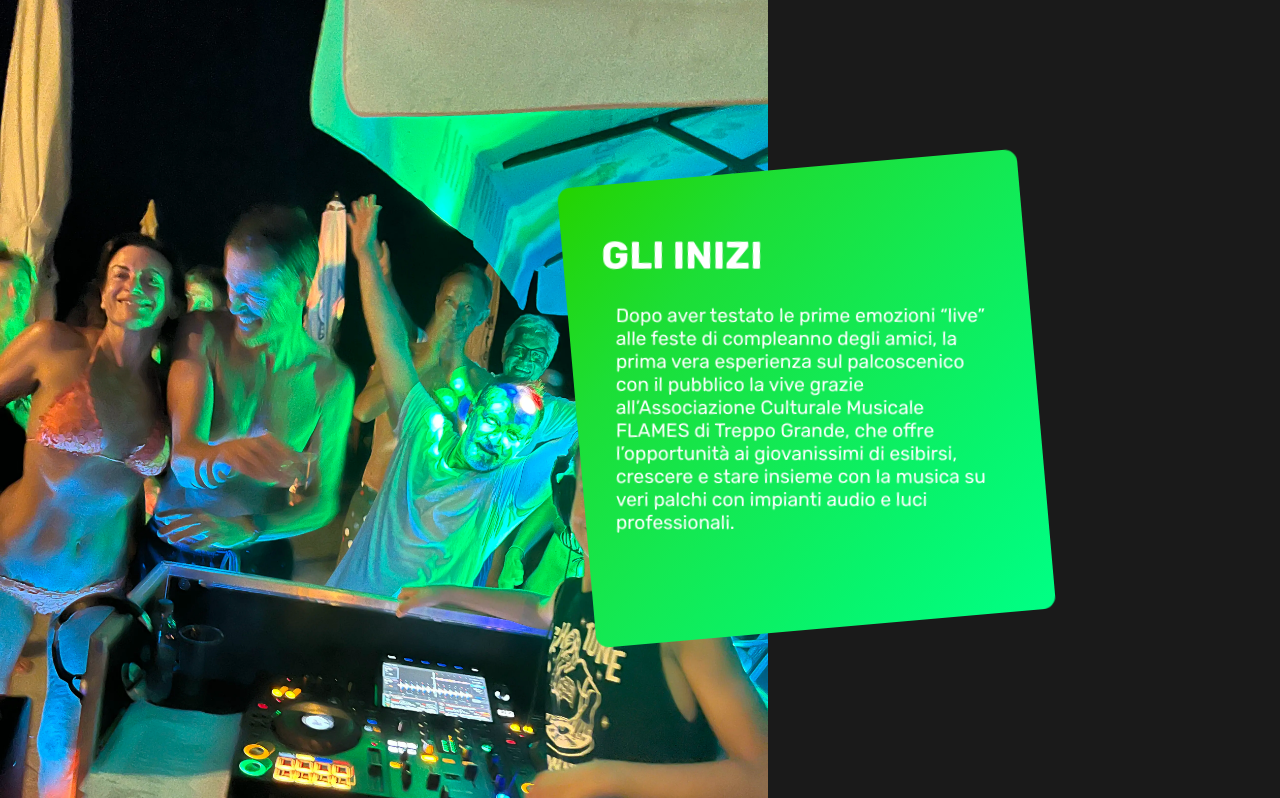
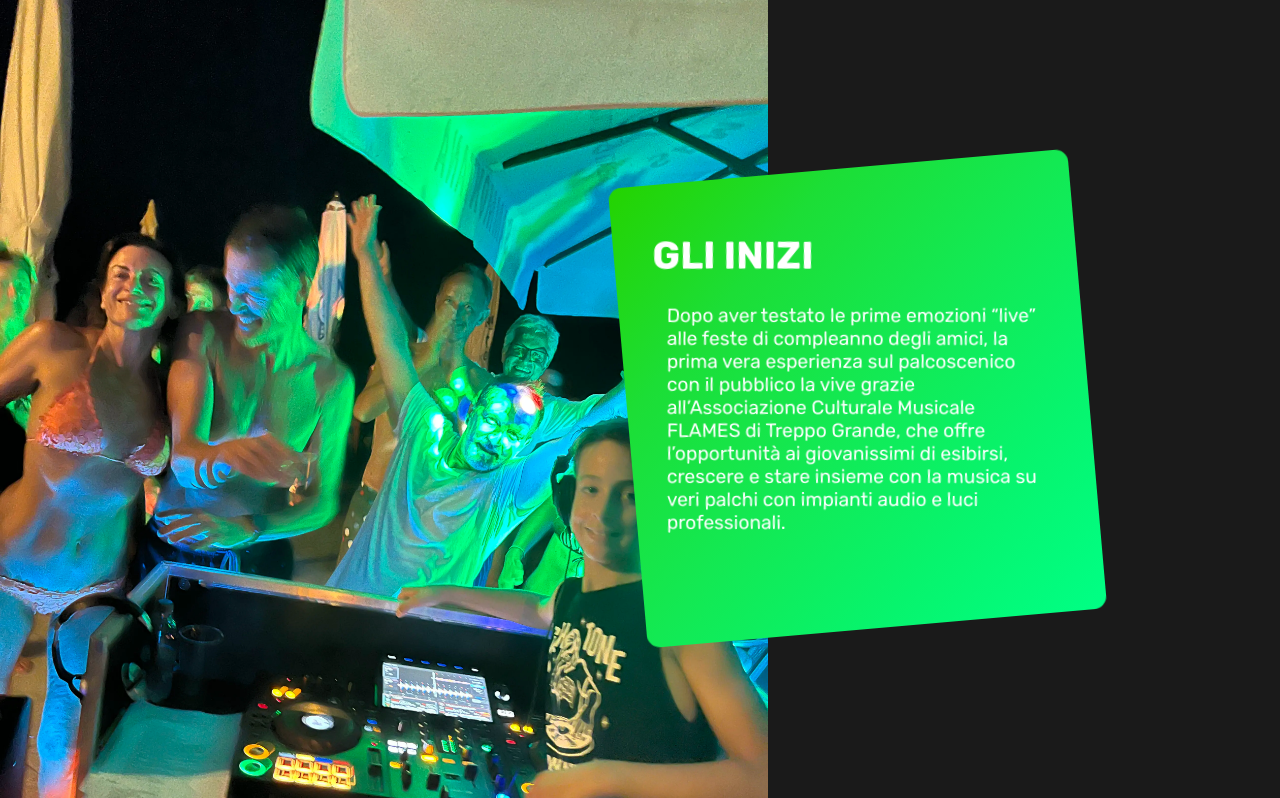
Before and after one commit to EnricoBearzi/TommyDJ, a plain HTML site: page Finale/index.html in a window 1280 px wide. Shown: the part 1602-2400 px from the top of the page. Drawn offline with Linux system fonts and the light colour scheme; a web font is replaced by a local one.

Commit message:
Finale dei finali finalissimi

```diff
--- a/Finale/presentationStyle.css
+++ b/Finale/presentationStyle.css
@@ -101,7 +101,7 @@ body {
     padding: 3%;
     top: 250vh;
     bottom: 0;
-    left: 45%;
+    float: right;
     margin: auto;
     border-radius: 1cqw;
     transform: rotate(-5deg);
@@ -146,13 +146,13 @@ scrollAnimation
 
 .scrollAnimation2 {
     opacity: 0;
-    left: 60%;
+    right: 5%;
     transform: rotate(10deg);
 }
 
 .scrollAnimationTrue2 {
     transition: all 1s;
-    left: 45%;
+    right: 15%;
     opacity: 1;
     transform: rotate(-5deg);
 }
--- a/Finale/titleStyle.css
+++ b/Finale/titleStyle.css
@@ -82,6 +82,7 @@
 .no, .words{
     background: -webkit-linear-gradient( #c7462a, #ff6f02);
     -webkit-background-clip: text;
+    background-clip: text;
     -webkit-text-fill-color: transparent;
     width: 49%;
     height: 100%;
@@ -192,7 +193,7 @@
   }
 
 
-@media only screen and (max-width: 775px) {
+@media only screen and (max-width: 1024px) {
     .title {
         font-size: 7.5cqw;
     }
@@ -206,7 +207,7 @@
     }
 }
 
-@media only screen and (max-width: 375px) {
+@media only screen and (max-width: 600px) {
     .home{
         height: 100vh;
         width: 100%;
@@ -230,7 +231,7 @@
     }
 
     .title {
-        color: black;
+        color: rgb(255, 255, 255);
         font-size: 13cqw;
         &:before{
             display: none;
```
Also changed, not shown: Finale/responsive.css (+4 -4 lines).
